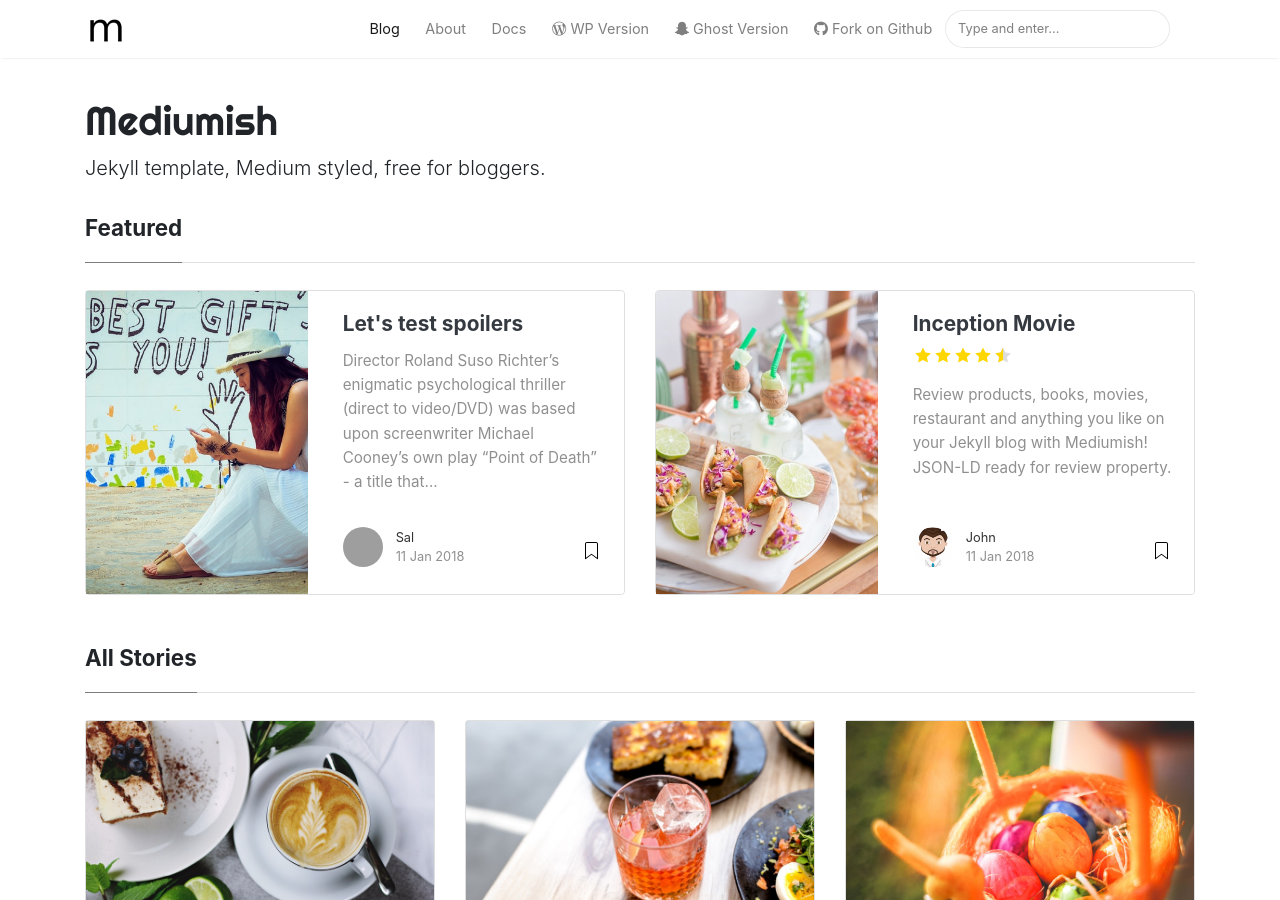
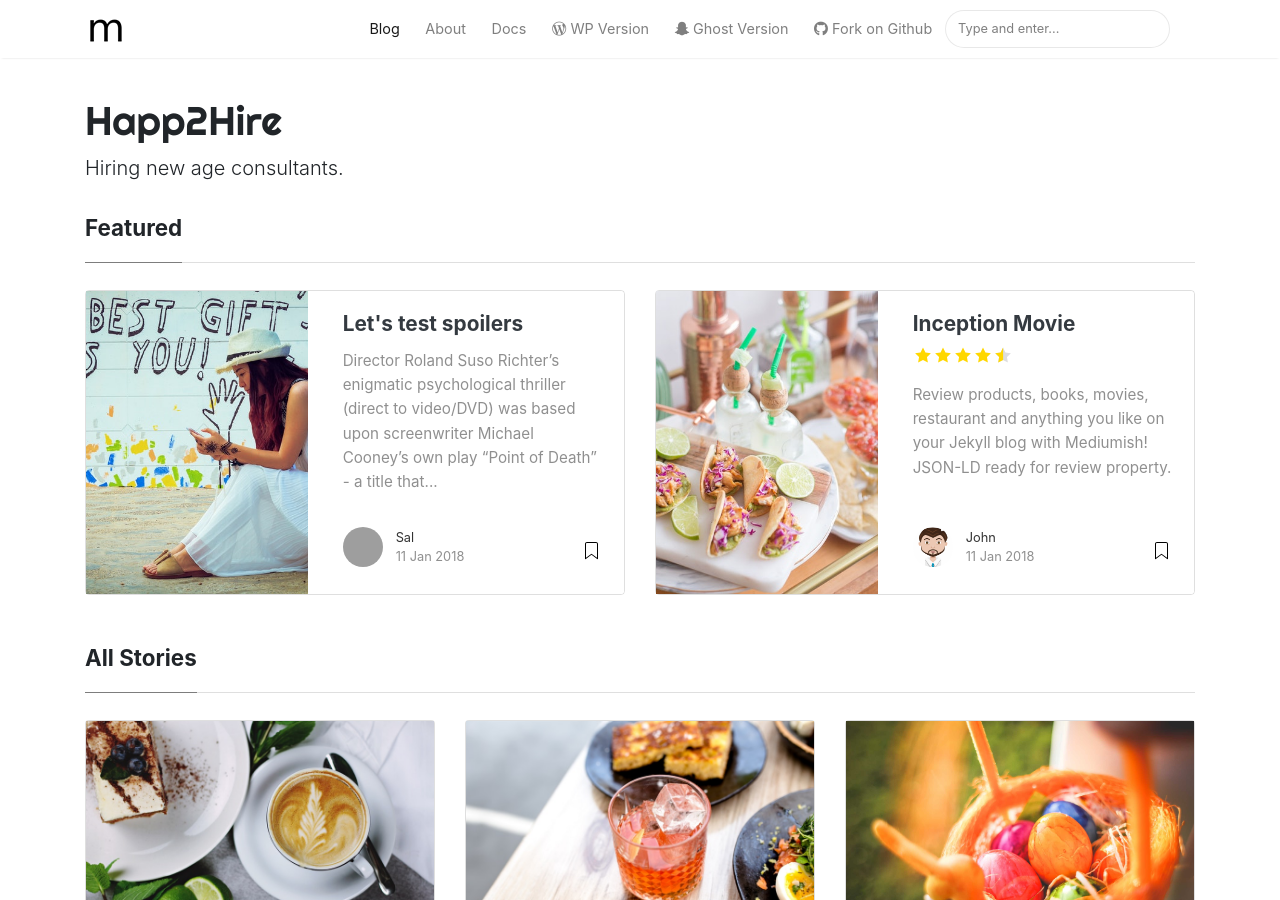
Before and after one commit to manaranjanp/happy2hire, a Jekyll site: the page built from index.html, in a window 1280 px wide and 900 px high. Built offline with Jekyll 4.4.1, drawn with Linux system fonts in a browser that asks for light colours; nearby versions of some CDN libraries; the list of posts is cut into pages by our own code; some of the changed text lies outside the part shown; grey boxes are pictures that could not be loaded.

Commit message:
Update _config.yml

```diff
--- a/_config.yml
+++ b/_config.yml
@@ -1,10 +1,10 @@
 # Site
-name: "Mediumish"
-title: "Mediumish"
-description: "Jekyll template, Medium styled, free for bloggers."
+name: "Happ2Hire"
+title: "Happy2Hire"
+description: "Hiring new age consultants."
 logo: 'assets/images/logo.png'
 favicon: 'assets/images/logo.png'
-baseurl: /mediumish-theme-jekyll
+url: happ2hire.com
 google_analytics: 'UA-46278016-1'
 disqus: 'demowebsite'
 mailchimp-list: 'https://wowthemes.us11.list-manage.com/subscribe/post?u=8aeb20a530e124561927d3bd8&amp;id=8c3d2d214b'
```
